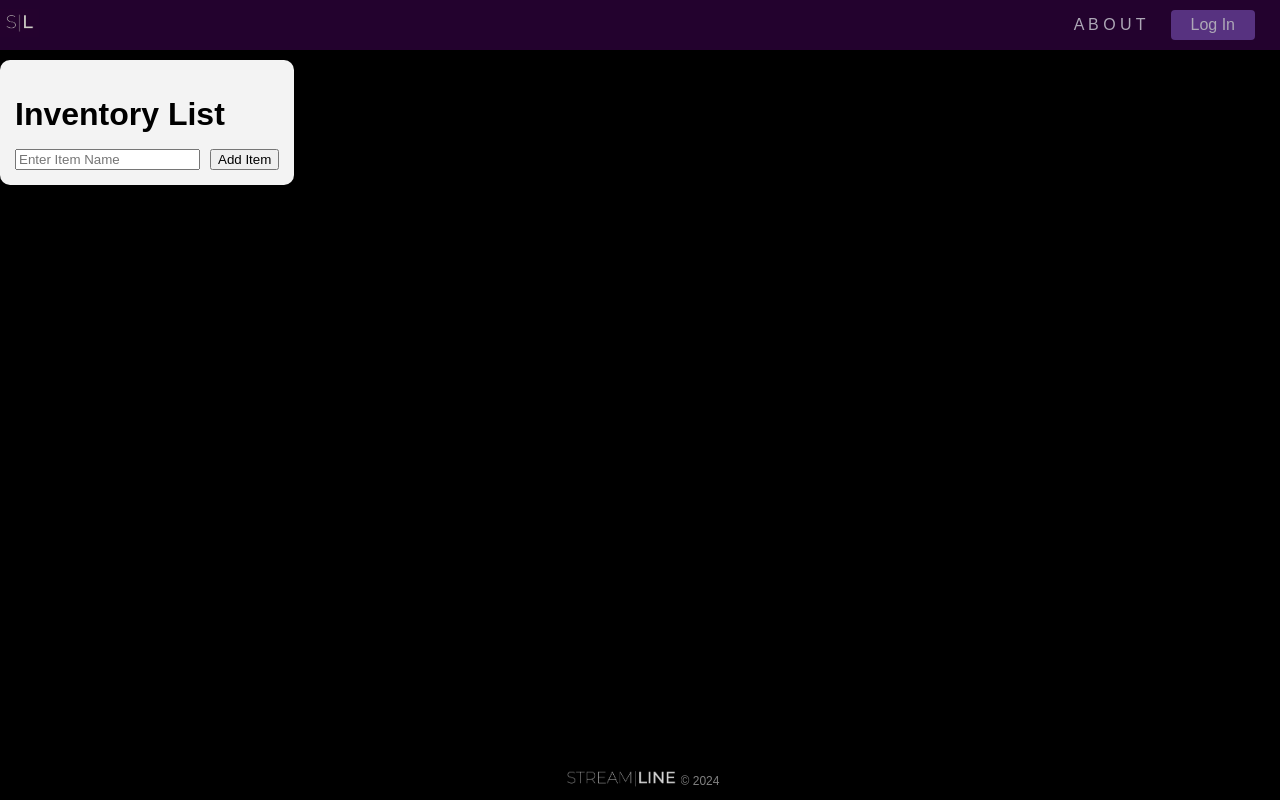
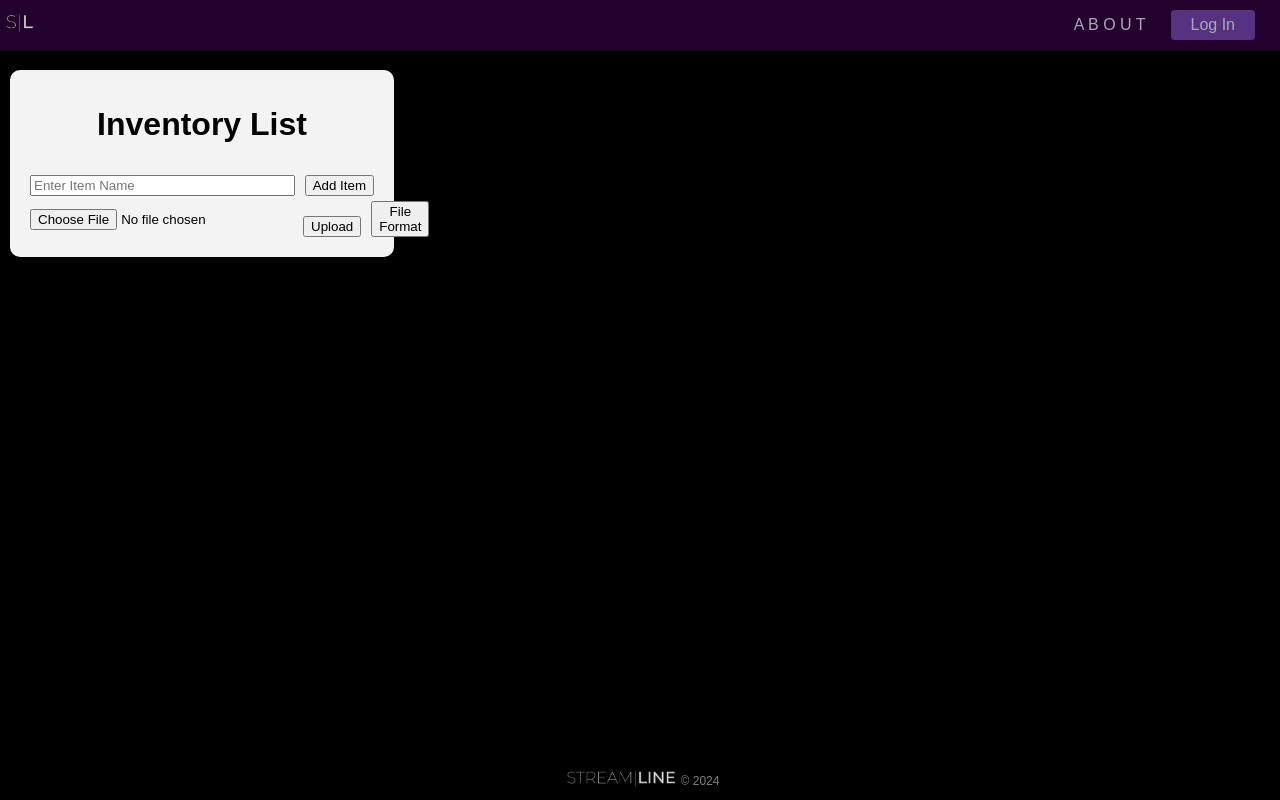
Before and after one commit to jimventory/Frontend, a React (Create React App) app: page /inventory in a window 1280 px wide. Built offline with nearby package versions, Linux system fonts and the light colour scheme.

Commit message:
Added Item Upload to frontend and fixed up some CSS

```diff
--- a/src/apis/inventory.ts
+++ b/src/apis/inventory.ts
@@ -5,6 +5,7 @@ export const API_ROUTES = {
   DELETE: "remove",
   ADD: "add",
   GET: "getInventory",
+  UPLOAD: "uploadInventory",
 };
 
 export function getFullPath(route: string) {
--- a/src/components/AddItemButton.tsx
+++ b/src/components/AddItemButton.tsx
@@ -56,7 +56,7 @@ export default function AddItemButton() {
   }
 
   return (
-    <div>
+    <div id="add-item">
       <input
         type="text"
         value={itemName}
--- a/src/components/InventoryList.tsx
+++ b/src/components/InventoryList.tsx
@@ -1,6 +1,7 @@
 import { useContext } from "react";
 import { InventoryContext } from "../contexts/InventoryContext";
 import AddItemButton from "./AddItemButton";
+import ItemUpload from "./ItemUpload";
 
 export default function InventoryList() {
   const { items, setSelectedItem } = useContext(InventoryContext);
@@ -16,6 +17,7 @@ export default function InventoryList() {
         ))}
       </ul>
       <AddItemButton />
+      <ItemUpload/>
     </div>
   );
 }
--- /dev/null
+++ b/src/components/ItemUpload.tsx
@@ -0,0 +1,72 @@
+import { getFullPath, API_ROUTES } from "../apis/inventory";
+import { useContext, useState } from "react";
+import { useAuth0 } from "@auth0/auth0-react";
+
+export default function ItemUpload() {
+  const [selectedFile, setSelectedFile] = useState<File | null>(null);
+  const { getAccessTokenSilently } = useAuth0();
+
+  const handleFileChange = (event: React.ChangeEvent<HTMLInputElement>,
+  ) => {
+    setSelectedFile(event.target.files![0]);
+  };
+
+  async function handleHelp() {
+    alert("Please ensure the file is in CSV format with the following columns:\n" +
+          "Name, Quantity, Price, About\n" +
+          "Only include actual items in file. Do not include the column names.\n" +
+          "You can leave entries blank, besides 'Name' which is required.\nThe following are valid examples:\n" +
+          "Item 1,,,Description\n" +
+          "Item 2\n" +
+          "Item 3, 3, 3.99, description\n"
+    );
+  }
+
+  async function handleUpload() {
+    if (!selectedFile) {
+      alert('Please select a file.');
+      return;
+    }
+
+    try {
+      const accessToken = await getAccessTokenSilently();
+
+      const formData = new FormData();
+      formData.append("file", selectedFile, selectedFile.name);
+
+      const headers = {
+        Authorization: `Bearer ${accessToken}`,
+      };
+
+      const options = {
+        method: "POST",
+        headers: headers,
+        body: formData,
+      };
+
+      const response = await fetch(getFullPath(API_ROUTES.UPLOAD), options);
+      console.log("Recived response.");
+
+      if (response.ok === false)
+        throw new Error("Failed to upload file.");
+
+      console.log("Response was good.");
+
+      alert(`File uploaded successfully. Please reload to see items on the list.`);
+
+
+    } catch(e) {
+      alert('An error occurred while uploading the file.');
+    }
+
+  };
+
+  return (
+    <div id="file-upload">
+      <input type="file" onChange={handleFileChange}/>
+      <button onClick={handleUpload}>Upload</button>
+      <button onClick={handleHelp}>File Format</button>
+    </div>
+
+  )
+}
--- a/src/stylesheets/Inventory.css
+++ b/src/stylesheets/Inventory.css
@@ -6,30 +6,27 @@
   padding-top: 10px;
 }
 
-#inventory-list-container {
-  width: 25%;
-  padding-right: 10px;
-  padding-left: 10px;
-  box-sizing: border-box;
-}
-
 /* Inventory List */
 #inventory-list {
-  /* width: 50%; */
-  max-width: calc(100%);
   padding: 15px;
   box-sizing: border-box;
   background-color: #f3f3f3;
   border-radius: 10px;
+  margin: 10px;
+  max-width: 30%;
 }
 
 #inventory-list h1 {
   margin-bottom: 10px;
+  text-align: center;
 }
 
 #inventory-list ul {
   list-style-type: none;
   padding: 0;
+  overflow-x: auto;
+  max-height: 70vh;
+  overflow-y: auto;
 }
 
 #inventory-list li {
@@ -45,22 +42,30 @@
 }
 
 /* Input and Button */
-.input-item-name {
-  margin-right: 10px;
-  max-width: calc(100%);
+#add-item {
+  display: flex;
+  align-items: center;
+  margin: 5px;
 }
 
-#btn-add-item {
-  margin-top: 10px;
+.input-item-name {
+  flex: 1;
 }
+
+.btn-add-item {
+  margin-left: 10px;
+  align-self: flex-end;
+}
+
 
 /* Item Details */
 #item-details {
   flex-grow: 1;
-  width: 30%;
-  padding: 20px;
+  padding: 25px;
   box-sizing: border-box;
   background-color: #f3f3f3;
+  border-radius: 10px;
+  margin: 10px;
 }
 
 .input-item-price,
@@ -72,21 +77,19 @@
   margin-top: 10px;
 }
 
-/* Sales maybe */
-#sales {
-  width: 30%;
-  padding-right: 10px;
-  padding-left: 10px;
-  box-sizing: border-box;
-  /* background-color: #f3f3f3; */
+/* File Upload */
+#file-upload {
+  display: flex;
+  align-items: center; /* Align items vertically */
+  margin: 5px;
 }
 
-#sales h1 {
-  font-size: 24px;
-  color: #333;
+#file-upload input[type="file"] {
+  flex: 1; /* Make input fill remaining space */
+  margin-right: 10px; /* Add some space between input and button */
 }
 
-#sales p {
-  font-size: 16px;
-  color: #666;
+#file-upload button {
+  align-self: flex-end; /* Align button to the end of the container */
+  margin-left: 10px;
 }
```
